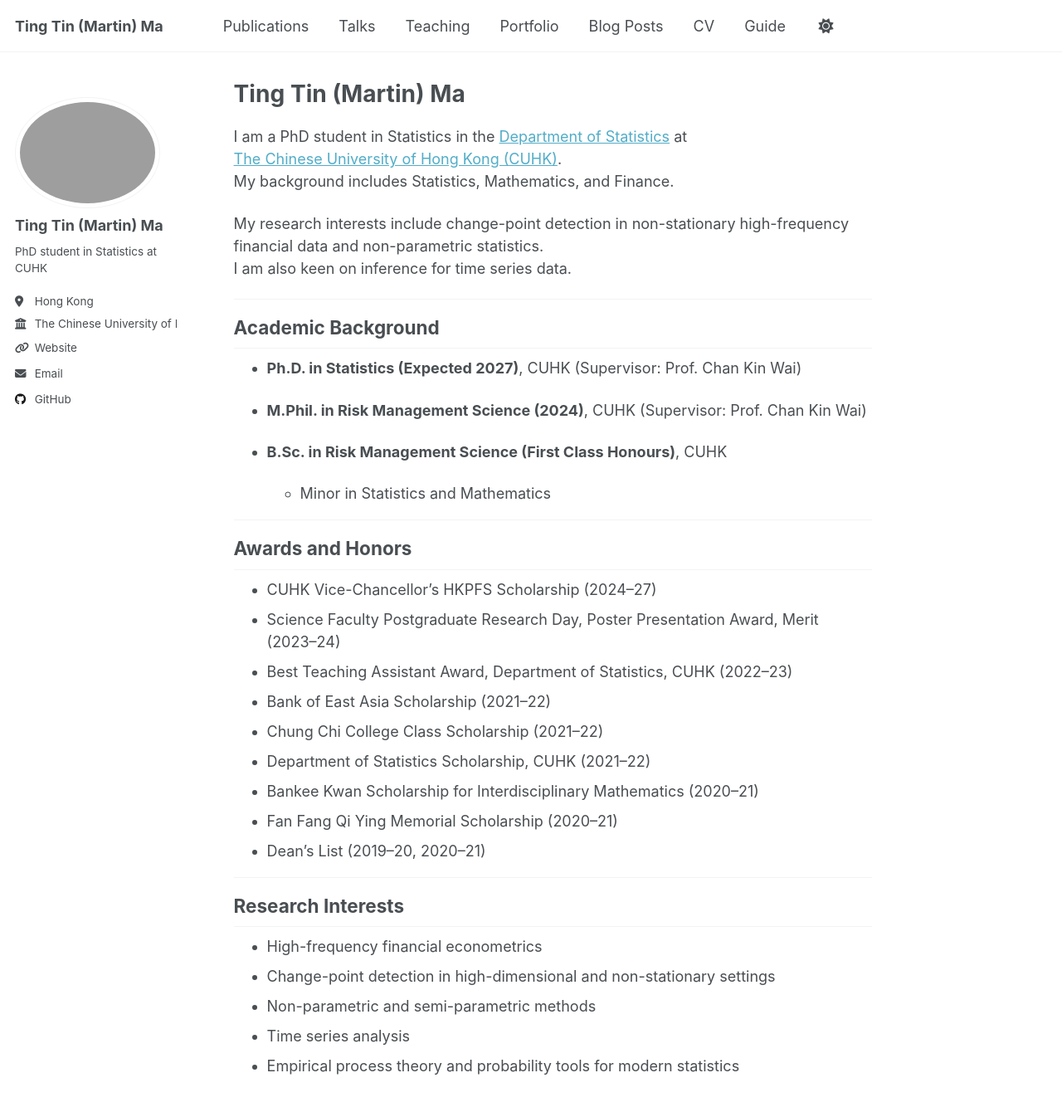
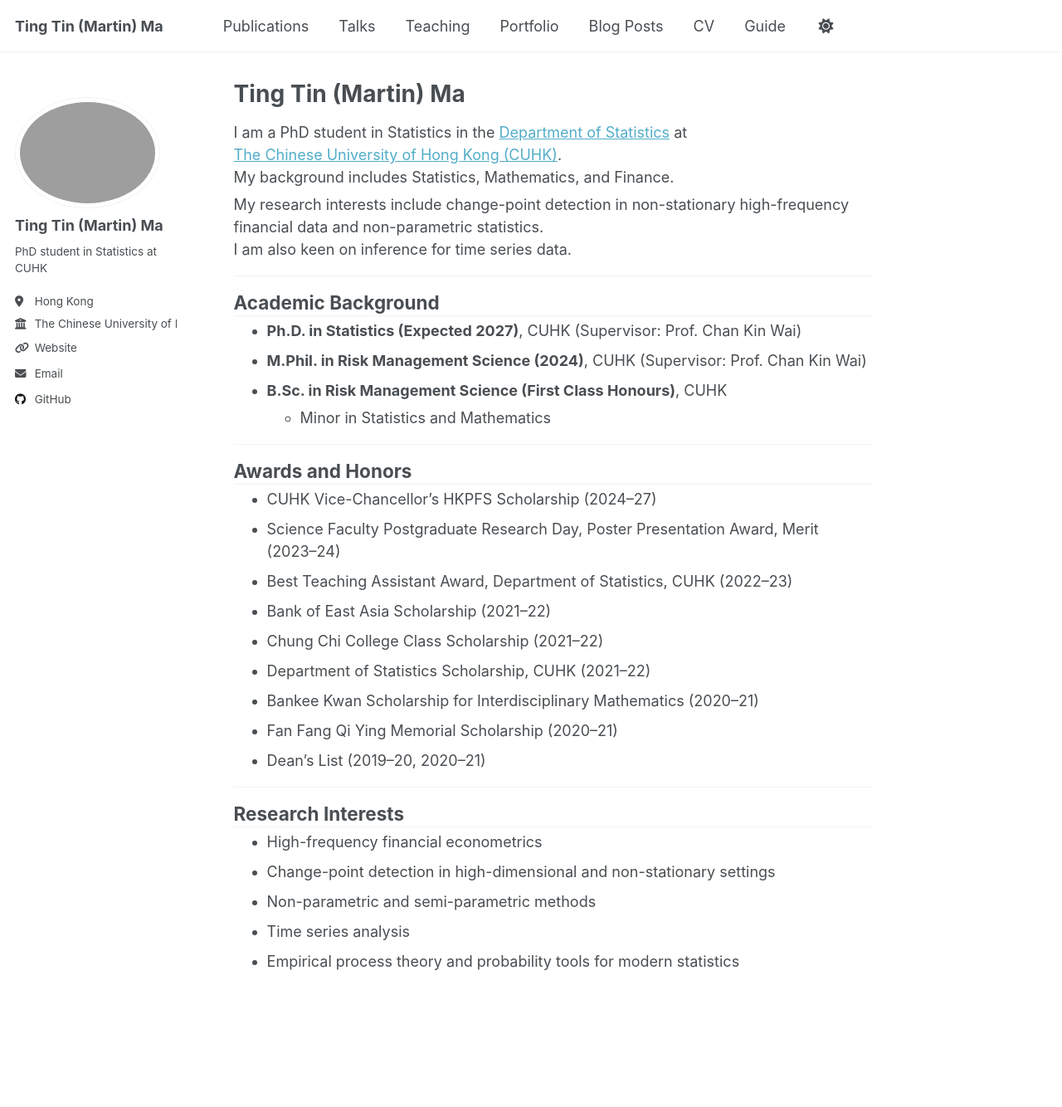
Before and after one commit to martinmtt0902/martinmtt0902.github.io, a Jekyll site: the page built from _pages/about.md, in a window 1280 px wide and 1400 px high. Shown: the top 1334 px of the window at 83% size. Built offline with Jekyll 4.4.1, drawn with Linux system fonts in a browser that asks for light colours; a script that is not in the unit is left out.

Commit message:
Update _custom.scss

```diff
--- a/_sass/_custom.scss
+++ b/_sass/_custom.scss
@@ -1,42 +1,36 @@
 /* ================================
-   CUSTOM SPACING FIX FOR SECTIONS
+   Tighter section spacing for homepage
    ================================ */
 
-/* Reduce space ABOVE section titles (h2, h3) */
+/* Headings: smaller gap above & below */
 .page__content h2,
 .page__content h3 {
-  margin-top: 20px !important;   /* Reduced from ~60px */
+  margin-top: 12px !important;    /* space above heading */
+  margin-bottom: 4px !important;  /* space below heading */
   padding-top: 0 !important;
+  padding-bottom: 2px !important;
 }
 
-/* Reduce space BELOW section titles */
+/* First element after a heading: no extra jump */
 .page__content h2 + p,
 .page__content h2 + ul,
 .page__content h3 + p,
 .page__content h3 + ul {
-  margin-top: 5px !important;    /* Minimal gap */
-}
-
-/* Control space BETWEEN sections */
-.page__content h2 {
-  margin-bottom: 10px !important;
-}
-
-.page__content h3 {
-  margin-bottom: 8px !important;
-}
-
-/* Reduce extra spacing above bullet lists */
-.page__content ul {
   margin-top: 0 !important;
 }
 
-/* Reduce space between each bullet list and next section */
-.page__content ul {
-  margin-bottom: 15px !important;  /* This is your “small gap” */
+/* Paragraphs: reduce bottom gap */
+.page__content p {
+  margin-bottom: 6px !important;
 }
 
-/* Reduce top padding inside the main page content */
+/* Bullet lists: keep them compact */
+.page__content ul {
+  margin-top: 0 !important;
+  margin-bottom: 10px !important;   /* small gap before next section */
+}
+
+/* Extra safety: remove big top padding in content area */
 .page__content {
-  padding-top: 10px !important;
+  padding-top: 5px !important;
 }
```
